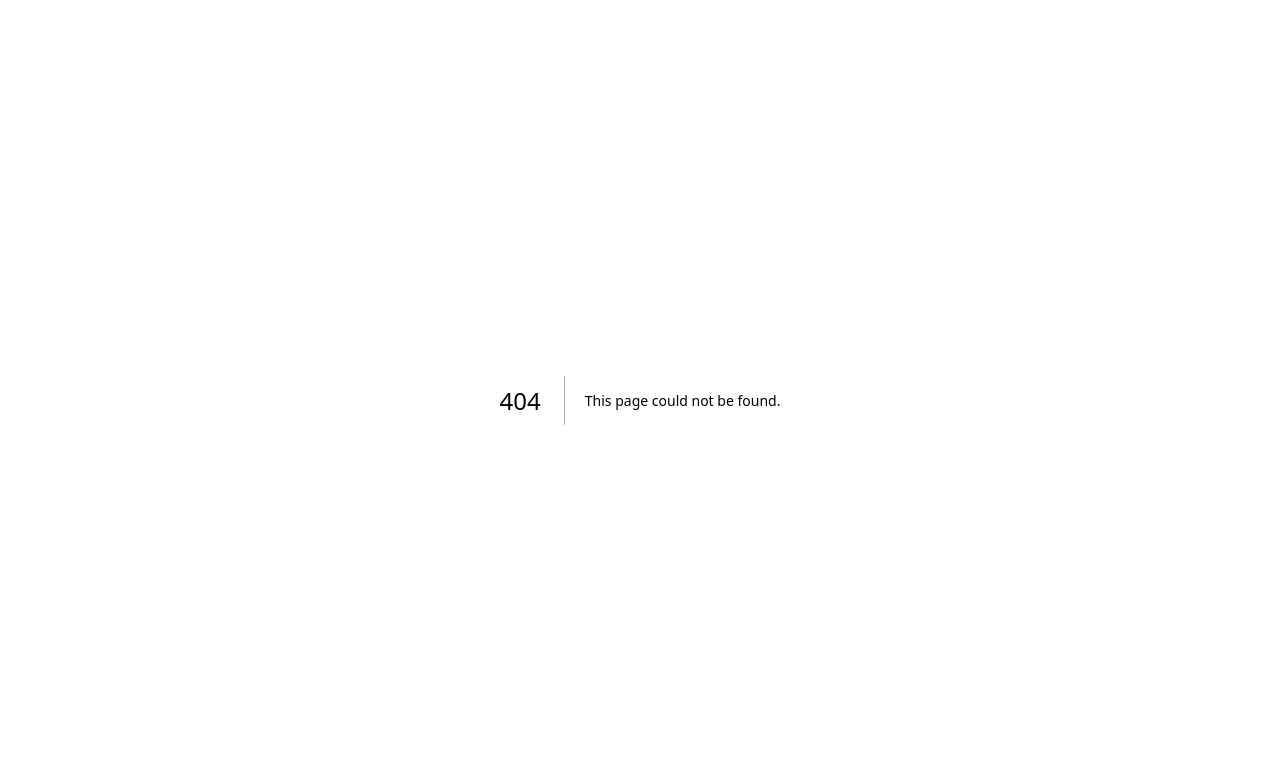
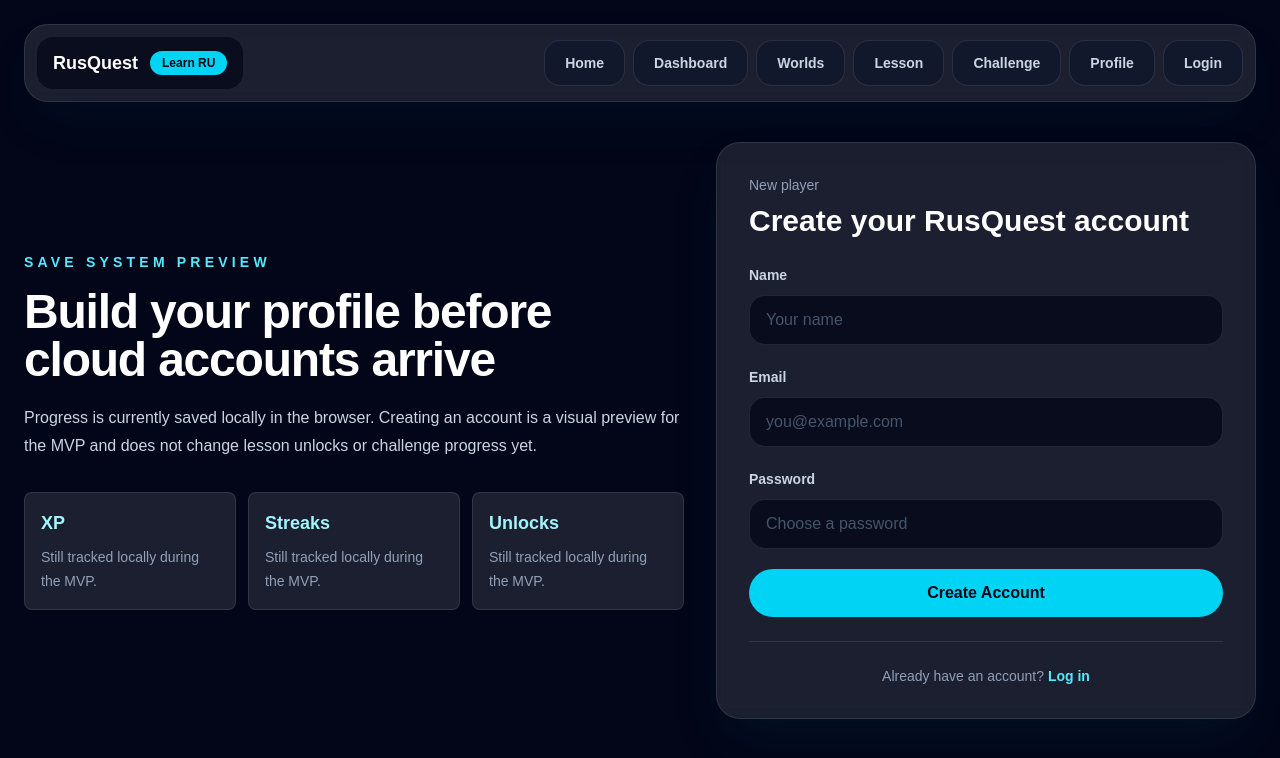
Before and after one commit to ayhampeter-debug/russian-learning-platform, a Next.js app: page /signup in a window 1280 px wide. Before the commit this address had no page. Shown: the top 758 px of the page. Built offline with nearby package versions, Linux system fonts and the light colour scheme.

Commit message:
Add placeholder auth pages

```diff
--- /dev/null
+++ b/app/login/page.tsx
@@ -0,0 +1,105 @@
+"use client";
+
+import { Navigation } from "@/components/Navigation";
+import Link from "next/link";
+import { type FormEvent, useState } from "react";
+
+export default function LoginPage() {
+  const [message, setMessage] = useState("");
+
+  function handleSubmit(event: FormEvent<HTMLFormElement>) {
+    event.preventDefault();
+    setMessage("Authentication coming soon.");
+  }
+
+  return (
+    <main className="min-h-screen bg-slate-950 text-white">
+      <Navigation />
+
+      <section className="mx-auto grid max-w-7xl items-center gap-8 px-4 pb-14 sm:px-6 lg:grid-cols-[0.9fr_1.1fr] lg:pb-20">
+        <div>
+          <p className="text-sm font-bold uppercase tracking-[0.3em] text-cyan-300">
+            Player access
+          </p>
+          <h1 className="mt-4 text-3xl font-black tracking-tight sm:text-5xl">
+            Log in to your RusQuest account
+          </h1>
+          <p className="mt-5 max-w-2xl leading-7 text-slate-300">
+            Account saving will be added soon. For now, your Russian learning
+            progress stays on this browser.
+          </p>
+
+          <div className="mt-8 rounded-lg border border-cyan-400/20 bg-cyan-400/10 p-5">
+            <p className="text-sm font-semibold text-cyan-200">
+              MVP status
+            </p>
+            <p className="mt-2 text-sm leading-6 text-slate-300">
+              Lessons, XP, streaks, hearts, and unlocks continue to use the
+              current local progress system.
+            </p>
+          </div>
+        </div>
+
+        <div className="rounded-2xl border border-white/10 bg-white/10 p-4 shadow-2xl shadow-cyan-950/30 backdrop-blur sm:rounded-3xl sm:p-6 md:p-8">
+          <div className="mb-6">
+            <p className="text-sm text-slate-400">Welcome back</p>
+            <h2 className="mt-2 text-2xl font-black sm:text-3xl">
+              Continue your Russian journey
+            </h2>
+          </div>
+
+          <form className="space-y-5" onSubmit={handleSubmit}>
+            <label className="block">
+              <span className="text-sm font-semibold text-slate-300">
+                Email
+              </span>
+              <input
+                type="email"
+                name="email"
+                autoComplete="email"
+                placeholder="you@example.com"
+                className="mt-2 w-full rounded-2xl border border-white/10 bg-slate-950/70 px-4 py-3 text-white outline-none transition placeholder:text-slate-600 focus:border-cyan-400 focus:ring-2 focus:ring-cyan-400/20"
+              />
+            </label>
+
+            <label className="block">
+              <span className="text-sm font-semibold text-slate-300">
+                Password
+              </span>
+              <input
+                type="password"
+                name="password"
+                autoComplete="current-password"
+                placeholder="Your password"
+                className="mt-2 w-full rounded-2xl border border-white/10 bg-slate-950/70 px-4 py-3 text-white outline-none transition placeholder:text-slate-600 focus:border-cyan-400 focus:ring-2 focus:ring-cyan-400/20"
+              />
+            </label>
+
+            <button
+              type="submit"
+              className="w-full rounded-full bg-cyan-400 px-6 py-3 font-black text-slate-950 transition hover:bg-cyan-300"
+            >
+              Log In
+            </button>
+          </form>
+
+          {message ? (
+            <p className="mt-5 rounded-lg border border-yellow-400/30 bg-yellow-400/10 px-4 py-3 text-sm font-semibold text-yellow-100">
+              {message}
+            </p>
+          ) : null}
+
+          <div className="mt-6 border-t border-white/10 pt-6 text-center text-sm text-slate-400">
+            New to RusQuest?{" "}
+            <Link
+              href="/signup"
+              className="font-bold text-cyan-300 transition hover:text-cyan-200"
+            >
+              Create an account
+            </Link>
+          </div>
+        </div>
+      </section>
+    </main>
+  );
+}
--- a/app/page.tsx
+++ b/app/page.tsx
@@ -90,22 +90,28 @@ export default function Home() {
 
           <div className="mt-8 flex flex-col gap-3 sm:flex-row">
             <Link
+              href="/signup"
+              className="w-full rounded-full bg-cyan-400 px-7 py-3 text-center font-bold text-slate-950 transition hover:bg-cyan-300 sm:w-auto"
+            >
+              Create Account
+            </Link>
+            <Link
               href="/dashboard"
-              className="w-full rounded-full bg-cyan-400 px-7 py-3 text-center font-bold text-slate-950 transition hover:bg-cyan-300 sm:w-auto"
+              className="w-full rounded-full border border-cyan-300/40 bg-cyan-400/10 px-7 py-3 text-center font-bold text-cyan-100 transition hover:border-cyan-200 hover:bg-cyan-400/20 sm:w-auto"
             >
               Start Learning
             </Link>
             <Link
               href="/worlds"
-              className="w-full rounded-full border border-cyan-300/40 bg-cyan-400/10 px-7 py-3 text-center font-bold text-cyan-100 transition hover:border-cyan-200 hover:bg-cyan-400/20 sm:w-auto"
+              className="w-full rounded-full border border-white/20 px-7 py-3 text-center font-bold text-white transition hover:bg-white/10 sm:w-auto"
             >
               Explore Worlds
             </Link>
             <Link
-              href="/lesson/saying-hello"
+              href="/login"
               className="w-full rounded-full border border-white/20 px-7 py-3 text-center font-bold text-white transition hover:bg-white/10 sm:w-auto"
             >
-              Try a Lesson
+              Login
             </Link>
           </div>
 
@@ -196,10 +202,10 @@ export default function Home() {
 
           <div className="mt-6 flex flex-col gap-3 sm:flex-row lg:mt-0">
             <Link
-              href="/dashboard"
+              href="/signup"
               className="w-full rounded-full bg-cyan-400 px-7 py-3 text-center font-bold text-slate-950 transition hover:bg-cyan-300 sm:w-auto"
             >
-              Start Learning
+              Create Account
             </Link>
             <Link
               href="/lesson/saying-hello"
--- /dev/null
+++ b/app/signup/page.tsx
@@ -0,0 +1,123 @@
+"use client";
+
+import { Navigation } from "@/components/Navigation";
+import Link from "next/link";
+import { type FormEvent, useState } from "react";
+
+export default function SignupPage() {
+  const [message, setMessage] = useState("");
+
+  function handleSubmit(event: FormEvent<HTMLFormElement>) {
+    event.preventDefault();
+    setMessage("Authentication coming soon.");
+  }
+
+  return (
+    <main className="min-h-screen bg-slate-950 text-white">
+      <Navigation />
+
+      <section className="mx-auto grid max-w-7xl items-center gap-8 px-4 pb-14 sm:px-6 lg:grid-cols-[1.1fr_0.9fr] lg:pb-20">
+        <div className="rounded-2xl border border-white/10 bg-white/10 p-4 shadow-2xl shadow-cyan-950/30 backdrop-blur sm:rounded-3xl sm:p-6 md:p-8 lg:order-2">
+          <div className="mb-6">
+            <p className="text-sm text-slate-400">New player</p>
+            <h1 className="mt-2 text-2xl font-black sm:text-3xl">
+              Create your RusQuest account
+            </h1>
+          </div>
+
+          <form className="space-y-5" onSubmit={handleSubmit}>
+            <label className="block">
+              <span className="text-sm font-semibold text-slate-300">
+                Name
+              </span>
+              <input
+                type="text"
+                name="name"
+                autoComplete="name"
+                placeholder="Your name"
+                className="mt-2 w-full rounded-2xl border border-white/10 bg-slate-950/70 px-4 py-3 text-white outline-none transition placeholder:text-slate-600 focus:border-cyan-400 focus:ring-2 focus:ring-cyan-400/20"
+              />
+            </label>
+
+            <label className="block">
+              <span className="text-sm font-semibold text-slate-300">
+                Email
+              </span>
+              <input
+                type="email"
+                name="email"
+                autoComplete="email"
+                placeholder="you@example.com"
+                className="mt-2 w-full rounded-2xl border border-white/10 bg-slate-950/70 px-4 py-3 text-white outline-none transition placeholder:text-slate-600 focus:border-cyan-400 focus:ring-2 focus:ring-cyan-400/20"
+              />
+            </label>
+
+            <label className="block">
+              <span className="text-sm font-semibold text-slate-300">
+                Password
+              </span>
+              <input
+                type="password"
+                name="password"
+                autoComplete="new-password"
+                placeholder="Choose a password"
+                className="mt-2 w-full rounded-2xl border border-white/10 bg-slate-950/70 px-4 py-3 text-white outline-none transition placeholder:text-slate-600 focus:border-cyan-400 focus:ring-2 focus:ring-cyan-400/20"
+              />
+            </label>
+
+            <button
+              type="submit"
+              className="w-full rounded-full bg-cyan-400 px-6 py-3 font-black text-slate-950 transition hover:bg-cyan-300"
+            >
+              Create Account
+            </button>
+          </form>
+
+          {message ? (
+            <p className="mt-5 rounded-lg border border-yellow-400/30 bg-yellow-400/10 px-4 py-3 text-sm font-semibold text-yellow-100">
+              {message}
+            </p>
+          ) : null}
+
+          <div className="mt-6 border-t border-white/10 pt-6 text-center text-sm text-slate-400">
+            Already have an account?{" "}
+            <Link
+              href="/login"
+              className="font-bold text-cyan-300 transition hover:text-cyan-200"
+            >
+              Log in
+            </Link>
+          </div>
+        </div>
+
+        <div>
+          <p className="text-sm font-bold uppercase tracking-[0.3em] text-cyan-300">
+            Save system preview
+          </p>
+          <h2 className="mt-4 text-3xl font-black tracking-tight sm:text-5xl">
+            Build your profile before cloud accounts arrive
+          </h2>
+          <p className="mt-5 max-w-2xl leading-7 text-slate-300">
+            Progress is currently saved locally in the browser. Creating an
+            account is a visual preview for the MVP and does not change lesson
+            unlocks or challenge progress yet.
+          </p>
+
+          <div className="mt-8 grid gap-3 sm:grid-cols-3">
+            {["XP", "Streaks", "Unlocks"].map((item) => (
+              <div
+                key={item}
+                className="rounded-lg border border-white/10 bg-white/10 p-4"
+              >
+                <p className="text-lg font-black text-cyan-200">{item}</p>
+                <p className="mt-2 text-sm leading-6 text-slate-400">
+                  Still tracked locally during the MVP.
+                </p>
+              </div>
+            ))}
+          </div>
+        </div>
+      </section>
+    </main>
+  );
+}
--- a/components/Navigation.tsx
+++ b/components/Navigation.tsx
@@ -15,6 +15,7 @@ const navItems: NavItem[] = [
   { href: "/lesson", label: "Lesson" },
   { href: "/challenge", label: "Challenge" },
   { href: "/profile", label: "Profile" },
+  { href: "/login", label: "Login" },
 ];
 
 export function Navigation() {
```
